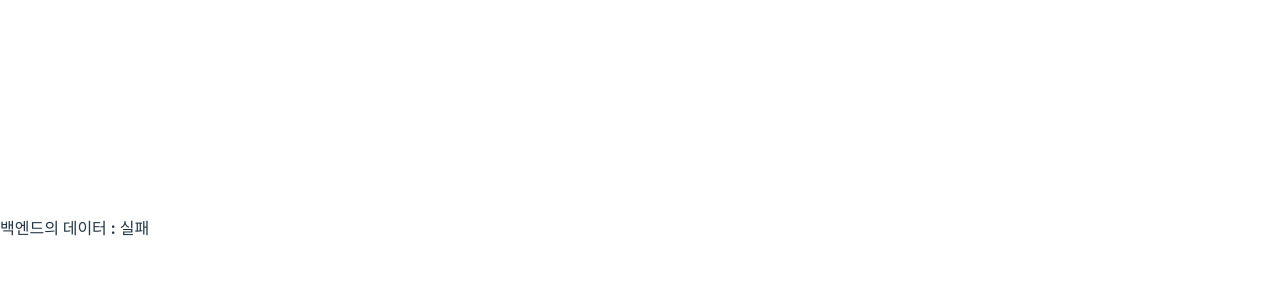
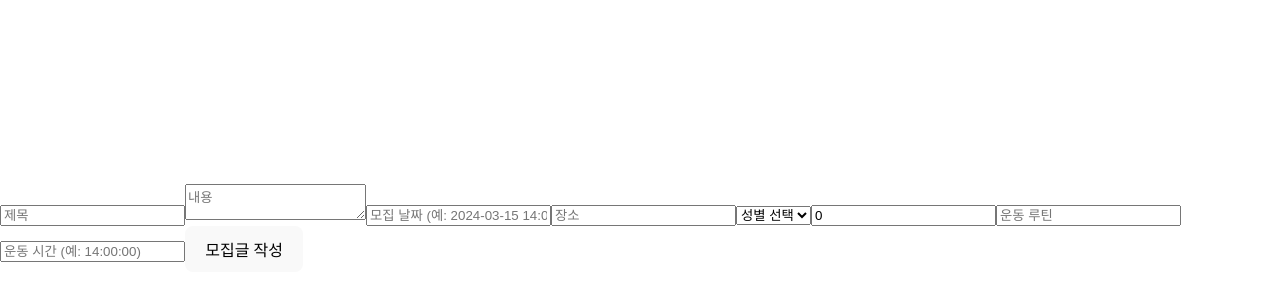
Before and after one commit to PJT-8arm/FrontEnd, a React (Vite) app: page / in a window 1280 px wide. Shown: the part 172-472 px from the top of the page. Built offline with nearby package versions, Linux system fonts and the light colour scheme; no server answers.

Commit message:
feat: 첫 작업

```diff
--- a/package.json
+++ b/package.json
@@ -7,12 +7,14 @@
     "dev": "vite",
     "build": "vite build",
     "lint": "eslint . --ext js,jsx --report-unused-disable-directives --max-warnings 0",
-    "preview": "vite preview"
+    "preview": "vite preview",
+    "start": "npx vite"
   },
   "dependencies": {
     "axios": "^1.6.7",
     "react": "^18.2.0",
-    "react-dom": "^18.2.0"
+    "react-dom": "^18.2.0",
+    "react-router-dom": "^6.22.3"
   },
   "devDependencies": {
     "@types/react": "^18.2.56",
--- a/src/App.jsx
+++ b/src/App.jsx
@@ -1,31 +1,20 @@
-import React, { useEffect, useState } from 'react';
-import axios from 'axios';
+import React from 'react';
+import { BrowserRouter as Router, Route, Routes } from 'react-router-dom';
+import RecruitmentForm from './RecruitmentForm';
+import RecruitmentDetail from './RecruitmentDetail'; // 임포트한 RecruitmentDetail 컴포넌트
 
 function App() {
-    const [message, setMessage] = useState("");
-
-    useEffect(() => {
-        axios.get('/api/hello') //원하는 url작성
-            .then(response => {
-                console.log(response);
-                return response.data;
-            })
-            .then(message => {
-                setMessage(message);
-                console.log('message',message);
-            })
-            .catch(message => {
-                setMessage('실패');
-            })
-            ;
-    }, [])
-
     return (
-        <div>
-            <h4>백엔드의 데이터 : {message}</h4>
-        </div>
-    )
-
+        <Router>
+            <Routes>
+                {/* 메인 페이지로 접근했을 때 보여줄 컴포넌트 */}
+                <Route path="/" element={<RecruitmentForm />} />
+                {/* 상세 페이지의 경로와 매칭될 컴포넌트 */}
+                <Route path="/recruitments/detail/:id" element={<RecruitmentDetail />} />
+                {/* 다른 모든 경로에 대한 처리. 404 페이지나 메인 페이지 리다이렉트 등의 로직을 추가할 수 있습니다. */}
+            </Routes>
+        </Router>
+    );
 }
 
-export default App
+export default App;
--- /dev/null
+++ b/src/RecruitmentDetail.jsx
@@ -0,0 +1,38 @@
+import React, { useState, useEffect } from 'react';
+import axios from 'axios';
+import { useParams } from 'react-router-dom'; // useParams 훅을 임포트합니다.
+
+const RecruitmentDetail = () => {
+  const [detail, setDetail] = useState(null);
+  const { id } = useParams(); // useParams 훅을 사용하여 URL 파라미터에서 id를 가져옵니다.
+
+  useEffect(() => {
+    const fetchDetail = async () => {
+      try {
+        const response = await axios.get(`http://localhost:8080/api/recruitments/list/${id}`);
+        setDetail(response.data);
+      } catch (error) {
+        console.error("상세 정보를 불러오는 데 실패했습니다.", error);
+      }
+    };
+
+    fetchDetail();
+  }, [id]); // 의존성 배열에 id를 넣어주어 id 값이 변경될 때마다 useEffect가 실행되도록 합니다.
+
+  if (!detail) return <div>로딩중...</div>;
+
+  return (
+    <div>
+      <h2>{detail.title}</h2>
+      <p>{detail.content}</p>
+      <p>모집 날짜: {detail.recruit_date}</p>
+      <p>장소: {detail.place}</p>
+      <p>파트너 성별: {detail.partnerGender}</p>
+      <p>파트너 나이: {detail.partnerAge}</p>
+      <p>루틴: {detail.routine}</p>
+      <p>지속 시간: {detail.duration}</p>
+    </div>
+  );
+};
+
+export default RecruitmentDetail;
--- /dev/null
+++ b/src/RecruitmentForm.jsx
@@ -0,0 +1,109 @@
+import React, { useState } from 'react';
+import axios from 'axios';
+
+const RecruitmentForm = () => {
+    const [formData, setFormData] = useState({
+        title: '',
+        content: '',
+        recruit_date: '',
+        place: '',
+        partnerGender: '',
+        partnerAge: 0, // 연령은 숫자로 처리합니다.
+        routine: '',
+        duration: ''
+    });
+
+    const handleChange = (e) => {
+        const { name, value } = e.target;
+        setFormData(prevState => ({
+            ...prevState,
+            [name]: value
+        }));
+    }
+
+    const handleSubmit = async (e) => {
+        e.preventDefault();
+        try {
+            const response = await axios.post('http://localhost:8080/api/recruitments/write', formData);
+            alert('모집 글이 성공적으로 생성되었습니다!');
+            // 폼 데이터 초기화 또는 추가 작업
+        } catch (error) {
+            console.error('Error creating recruitment:', error);
+            alert('모집 글 생성에 실패했습니다.');
+        }
+    }
+
+    return (
+        <form onSubmit={handleSubmit}>
+            <input
+                type="text"
+                name="title"
+                value={formData.title}
+                onChange={handleChange}
+                placeholder="제목"
+            />
+
+            <textarea
+                name="content"
+                value={formData.content}
+                onChange={handleChange}
+                placeholder="내용"
+            />
+
+            <input
+                type="text"
+                name="recruit_date"
+                value={formData.recruit_date}
+                onChange={handleChange}
+                placeholder="모집 날짜 (예: 2024-03-15 14:00:00)"
+            />
+
+            <input
+                type="text"
+                name="place"
+                value={formData.place}
+                onChange={handleChange}
+                placeholder="장소"
+            />
+
+            <select
+                name="partnerGender"
+                value={formData.partnerGender}
+                onChange={handleChange}
+            >
+                <option value="">성별 선택</option>
+                <option value="male">남성</option>
+                <option value="female">여성</option>
+                <option value="any">무관</option>
+            </select>
+
+            <input
+                type="number"
+                name="partnerAge"
+                value={formData.partnerAge}
+                onChange={handleChange}
+                placeholder="동반자 연령"
+            />
+
+            <input
+                type="text"
+                name="routine"
+                value={formData.routine}
+                onChange={handleChange}
+                placeholder="운동 루틴"
+            />
+
+            <input
+                type="text"
+                name="duration"
+                value={formData.duration}
+                onChange={handleChange}
+                placeholder="운동 시간 (예: 14:00:00)"
+            />
+
+            <button type="submit">모집글 작성</button>
+        </form>
+    );
+}
+
+export default RecruitmentForm;
--- a/vite.config.js
+++ b/vite.config.js
@@ -5,6 +5,7 @@ import react from '@vitejs/plugin-react'
 export default defineConfig({
   plugins: [react()],
   server: {
+    port: 3000,
     proxy: {
       '/api': 'http://localhost:8080'
     }
```
Also changed, not shown: 1 other file (tests, documents, lock files or other folders).
